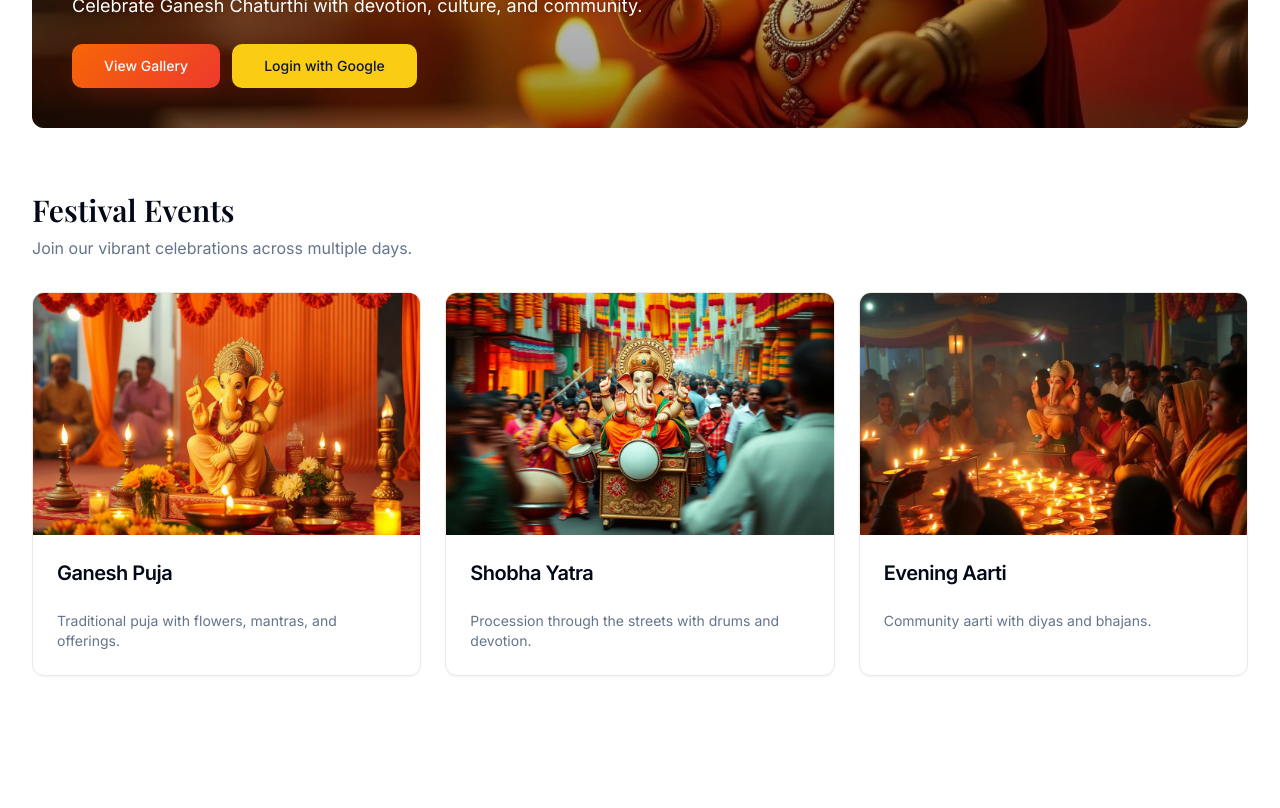
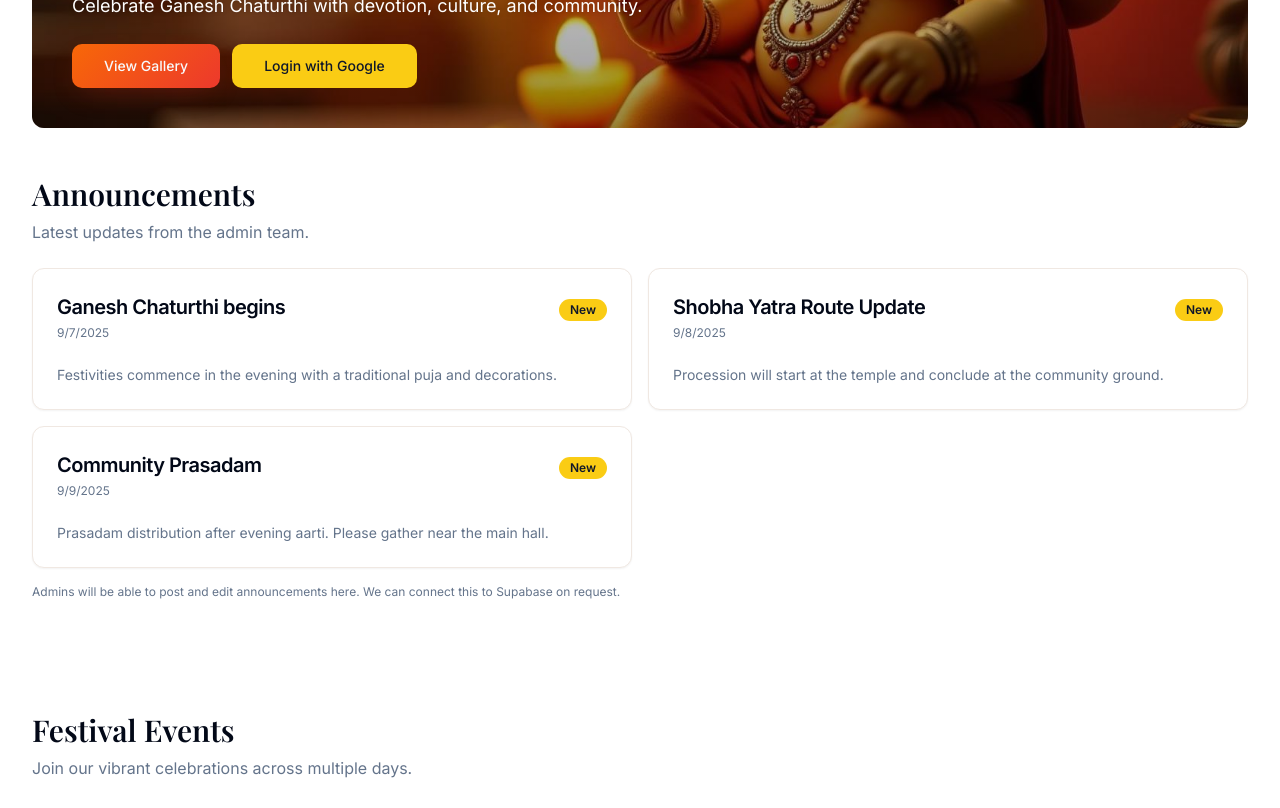
Before and after one commit to bharath30-04/podalakur-gannayanam, a React (Vite) app: page / in a window 1280 px wide. Shown: the part 480-1288 px from the top of the page. Built offline with nearby package versions, Linux system fonts and the light colour scheme.

Commit message:
Add Announcements Section
Add a new section for announcements above the festival events. This section will be updatable by the admin.

```diff
--- /dev/null
+++ b/src/components/site/Announcements.tsx
@@ -0,0 +1,59 @@
+import { Card, CardContent, CardHeader, CardTitle } from "@/components/ui/card";
+import { Badge } from "@/components/ui/badge";
+
+const announcements = [
+  {
+    id: 1,
+    title: "Ganesh Chaturthi begins",
+    date: "2025-09-07",
+    content: "Festivities commence in the evening with a traditional puja and decorations.",
+  },
+  {
+    id: 2,
+    title: "Shobha Yatra Route Update",
+    date: "2025-09-08",
+    content: "Procession will start at the temple and conclude at the community ground.",
+  },
+  {
+    id: 3,
+    title: "Community Prasadam",
+    date: "2025-09-09",
+    content: "Prasadam distribution after evening aarti. Please gather near the main hall.",
+  },
+];
+
+const Announcements = () => {
+  return (
+    <section aria-labelledby="announcements" className="container py-8 md:py-12 animate-fade-in">
+      <h2 id="announcements" className="font-display text-2xl font-semibold md:text-3xl">Announcements</h2>
+      <p className="mt-2 text-muted-foreground">Latest updates from the admin team.</p>
+
+      <div className="mt-6 grid gap-4 sm:grid-cols-2">
+        {announcements.map((a) => (
+          <article key={a.id} className="hover-scale">
+            <Card>
+              <CardHeader className="flex flex-row items-start justify-between gap-4">
+                <div>
+                  <CardTitle className="text-lg md:text-xl">{a.title}</CardTitle>
+                  <time dateTime={a.date} className="mt-1 block text-xs text-muted-foreground">
+                    {new Date(a.date).toLocaleDateString()}
+                  </time>
+                </div>
+                <Badge variant="secondary">New</Badge>
+              </CardHeader>
+              <CardContent className="pt-0 text-sm text-muted-foreground">
+                {a.content}
+              </CardContent>
+            </Card>
+          </article>
+        ))}
+      </div>
+
+      <p className="mt-4 text-xs text-muted-foreground">
+        Admins will be able to post and edit announcements here. We can connect this to Supabase on request.
+      </p>
+    </section>
+  );
+};
+
+export default Announcements;
--- a/src/pages/Index.tsx
+++ b/src/pages/Index.tsx
@@ -1,6 +1,7 @@
 import { Helmet } from "react-helmet-async";
 import HeroCarousel from "@/components/site/HeroCarousel";
 import EventsGrid from "@/components/site/EventsGrid";
+import Announcements from "@/components/site/Announcements";
 import MediaSection from "@/components/site/MediaSection";
 import CoordinatorsGrid from "@/components/site/CoordinatorsGrid";
 
@@ -25,6 +26,7 @@ const Index = () => {
 
       <HeroCarousel />
       <main>
+        <Announcements />
         <EventsGrid />
         <MediaSection />
         <CoordinatorsGrid />
```
